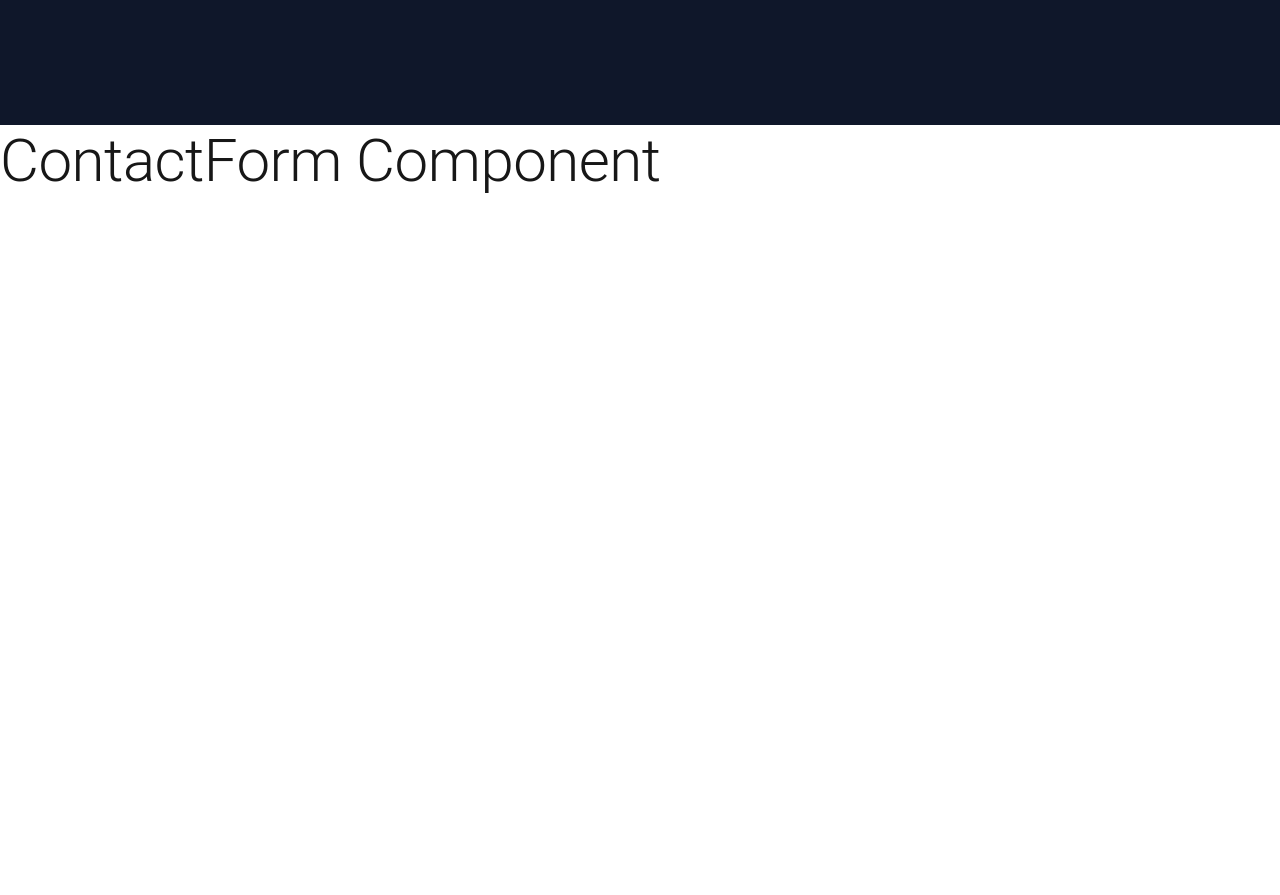
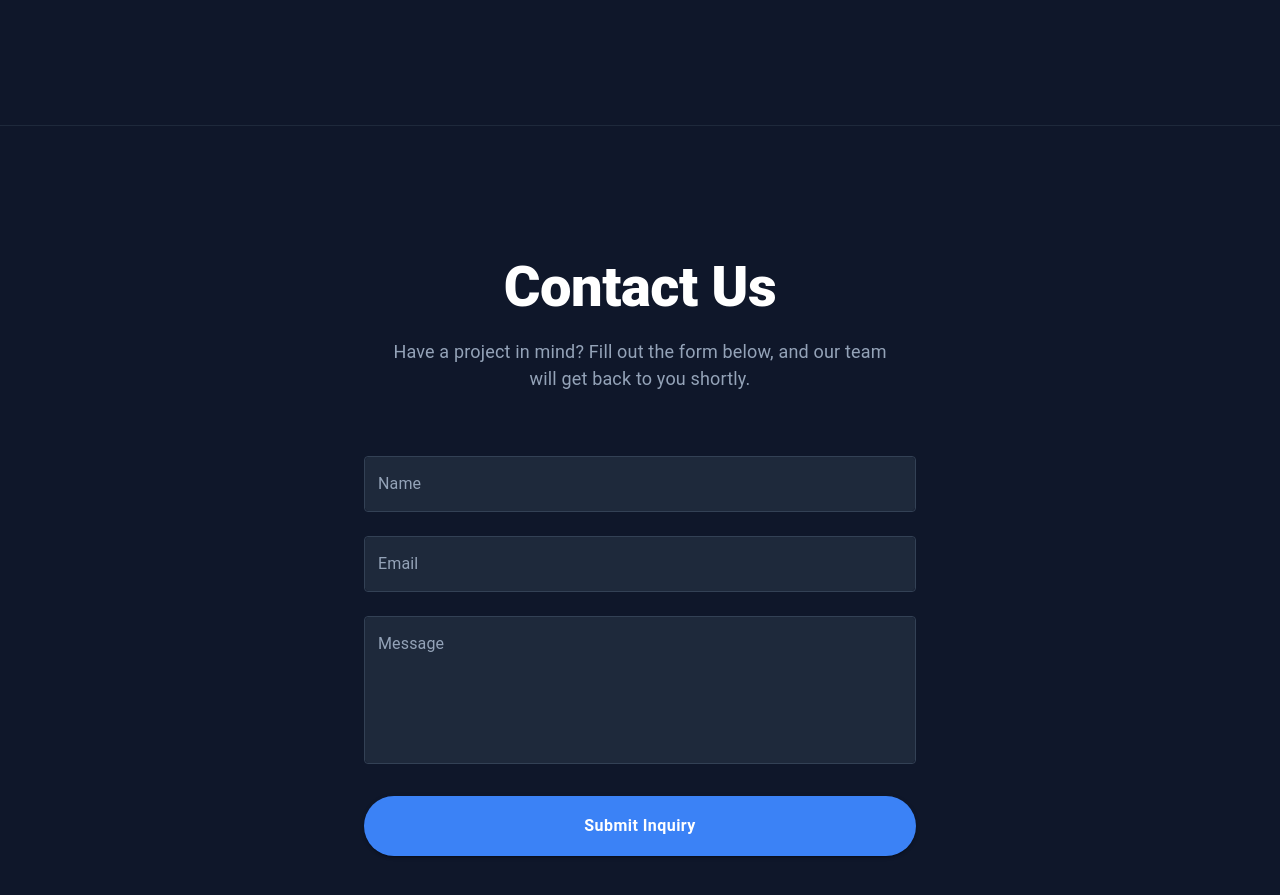
Before and after one commit to dolliecoder/Nova_Studio, a Next.js app: page / in a window 1280 px wide. Shown: the part 2200-3095 px from the top of the page. Before the commit the page ends 2397 px from the top, so only its background shows below. Built offline with nearby package versions, Linux system fonts and the light colour scheme; no server answers.

Commit message:
Implement contact form with validation and API integration

```diff
--- a/src/components/ContactForm.tsx
+++ b/src/components/ContactForm.tsx
@@ -1,12 +1,239 @@
 "use client";
 
-import React from "react";
-import { Box, Typography } from "@mui/material";
+import React, { useState } from "react";
+import { Box, Container, Typography, TextField, Button, Alert, CircularProgress } from "@mui/material";
+
+const emailRegex = /^[^\s@]+@[^\s@]+\.[^\s@]+$/;
 
 export default function ContactForm() {
+  const [name, setName] = useState("");
+  const [email, setEmail] = useState("");
+  const [message, setMessage] = useState("");
+
+  const [errors, setErrors] = useState({
+    name: "",
+    email: "",
+    message: "",
+  });
+
+  const [submitting, setSubmitting] = useState(false);
+  const [success, setSuccess] = useState<string | null>(null);
+  const [errorMsg, setErrorMsg] = useState<string | null>(null);
+
+  const validate = () => {
+    let valid = true;
+    const tempErrors = { name: "", email: "", message: "" };
+
+    if (!name.trim()) {
+      tempErrors.name = "Name is required";
+      valid = false;
+    }
+    if (!email.trim()) {
+      tempErrors.email = "Email is required";
+      valid = false;
+    } else if (!emailRegex.test(email.trim())) {
+      tempErrors.email = "Please enter a valid email address";
+      valid = false;
+    }
+    if (!message.trim()) {
+      tempErrors.message = "Message is required";
+      valid = false;
+    }
+
+    setErrors(tempErrors);
+    return valid;
+  };
+
+  const handleSubmit = async (e: React.FormEvent) => {
+    e.preventDefault();
+    setSuccess(null);
+    setErrorMsg(null);
+
+    if (!validate()) return;
+
+    setSubmitting(true);
+    try {
+      const res = await fetch("/api/contact", {
+        method: "POST",
+        headers: {
+          "Content-Type": "application/json",
+        },
+        body: JSON.stringify({
+          name: name.trim(),
+          email: email.trim(),
+          message: message.trim(),
+        }),
+      });
+
+      const data = await res.json();
+
+      if (res.ok) {
+        setSuccess("Thank you! Your message has been sent successfully.");
+        setName("");
+        setEmail("");
+        setMessage("");
+      } else {
+        setErrorMsg(data.error || "Something went wrong. Please try again.");
+      }
+    } catch (err) {
+      console.error(err);
+      setErrorMsg("Failed to connect to the server. Please check your connection.");
+    } finally {
+      setSubmitting(false);
+    }
+  };
+
   return (
-    <Box>
-      <Typography variant="h2">ContactForm Component</Typography>
+    <Box
+      component="section"
+      id="contact"
+      sx={{
+        backgroundColor: "#0F172A",
+        py: { xs: 10, md: 16 },
+        borderTop: "1px solid #1E293B",
+      }}
+    >
+      <Container maxWidth="sm">
+        <Box sx={{ mb: { xs: 6, md: 8 }, textAlign: "center" }}>
+          <Typography
+            variant="h2"
+            sx={{
+              fontWeight: 800,
+              fontSize: { xs: "2rem", sm: "2.75rem", md: "3.5rem" },
+              color: "#FFFFFF",
+              mb: 2,
+            }}
+          >
+            Contact Us
+          </Typography>
+          <Typography
+            variant="body1"
+            sx={{
+              color: "#94A3B8",
+              fontSize: { xs: "1rem", md: "1.125rem" },
+              maxWidth: "500px",
+              mx: "auto",
+            }}
+          >
+            Have a project in mind? Fill out the form below, and our team will get back to you shortly.
+          </Typography>
+        </Box>
+
+        <Box component="form" onSubmit={handleSubmit} noValidate>
+          {success && (
+            <Alert severity="success" sx={{ mb: 3, borderRadius: "8px" }}>
+              {success}
+            </Alert>
+          )}
+          {errorMsg && (
+            <Alert severity="error" sx={{ mb: 3, borderRadius: "8px" }}>
+              {errorMsg}
+            </Alert>
+          )}
+
+          <TextField
+            fullWidth
+            label="Name"
+            variant="outlined"
+            value={name}
+            onChange={(e) => setName(e.target.value)}
+            error={!!errors.name}
+            helperText={errors.name}
+            sx={{
+              mb: 3,
+              backgroundColor: "#1E293B",
+              borderRadius: "8px",
+              "& .MuiOutlinedInput-root": {
+                color: "#FFFFFF",
+                "& fieldset": { borderColor: "#334155" },
+                "&:hover fieldset": { borderColor: "#475569" },
+                "&.Mui-focused fieldset": { borderColor: "#3B82F6" },
+              },
+              "& .MuiInputLabel-root": {
+                color: "#94A3B8",
+                "&.Mui-focused": { color: "#3B82F6" },
+              },
+            }}
+          />
+
+          <TextField
+            fullWidth
+            label="Email"
+            variant="outlined"
+            type="email"
+            value={email}
+            onChange={(e) => setEmail(e.target.value)}
+            error={!!errors.email}
+            helperText={errors.email}
+            sx={{
+              mb: 3,
+              backgroundColor: "#1E293B",
+              borderRadius: "8px",
+              "& .MuiOutlinedInput-root": {
+                color: "#FFFFFF",
+                "& fieldset": { borderColor: "#334155" },
+                "&:hover fieldset": { borderColor: "#475569" },
+                "&.Mui-focused fieldset": { borderColor: "#3B82F6" },
+              },
+              "& .MuiInputLabel-root": {
+                color: "#94A3B8",
+                "&.Mui-focused": { color: "#3B82F6" },
+              },
+            }}
+          />
+
+          <TextField
+            fullWidth
+            label="Message"
+            variant="outlined"
+            multiline
+            rows={5}
+            value={message}
+            onChange={(e) => setMessage(e.target.value)}
+            error={!!errors.message}
+            helperText={errors.message}
+            sx={{
+              mb: 4,
+              backgroundColor: "#1E293B",
+              borderRadius: "8px",
+              "& .MuiOutlinedInput-root": {
+                color: "#FFFFFF",
+                "& fieldset": { borderColor: "#334155" },
+                "&:hover fieldset": { borderColor: "#475569" },
+                "&.Mui-focused fieldset": { borderColor: "#3B82F6" },
+              },
+              "& .MuiInputLabel-root": {
+                color: "#94A3B8",
+                "&.Mui-focused": { color: "#3B82F6" },
+              },
+            }}
+          />
+
+          <Button
+            type="submit"
+            fullWidth
+            variant="contained"
+            disabled={submitting}
+            sx={{
+              py: 2,
+              borderRadius: "30px",
+              fontWeight: 600,
+              textTransform: "none",
+              fontSize: "1rem",
+              backgroundColor: "#3B82F6",
+              "&:hover": {
+                backgroundColor: "#2563EB",
+              },
+            }}
+          >
+            {submitting ? (
+              <CircularProgress size={24} sx={{ color: "#FFFFFF" }} />
+            ) : (
+              "Submit Inquiry"
+            )}
+          </Button>
+        </Box>
+      </Container>
     </Box>
   );
 }
```
